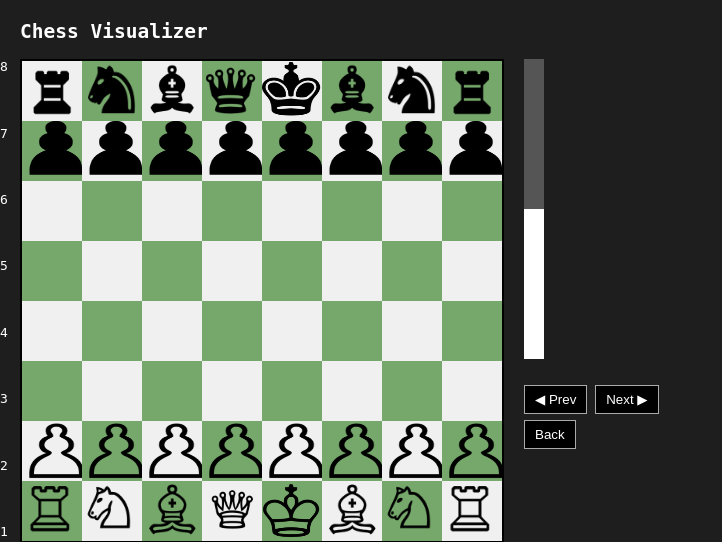
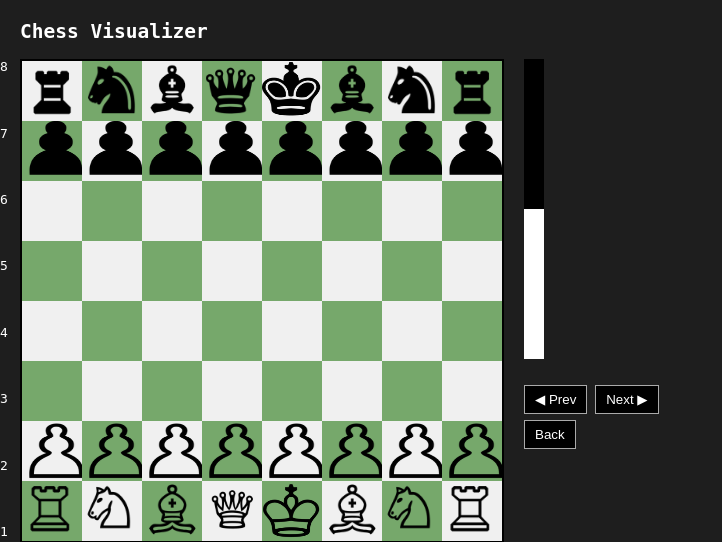
Before and after one commit to ssgssg2fan/chess, a Flask app: template templates/visualizer.html in a window 1280 px wide. Shown: the top 542 px of the page, without its empty margins (0-722 px from the left). Run offline with Flask 3, Linux system fonts and the light colour scheme; the template is opened without the code that fills it, so the values that code supplies are empty; parts of the project's set-up code (start-up, migrations or seed data) failed here and were passed over.

Commit message:
Update visualizer.html

```diff
--- a/templates/visualizer.html
+++ b/templates/visualizer.html
@@ -46,7 +46,7 @@ body {
 #panel { width:260px; }
 
 #evalbar {
-  width:20px; height:300px; background:#555;
+  width:20px; height:300px; background:#000000;
   position:relative; margin-bottom:20px;
 }
 #evalfill {
```
